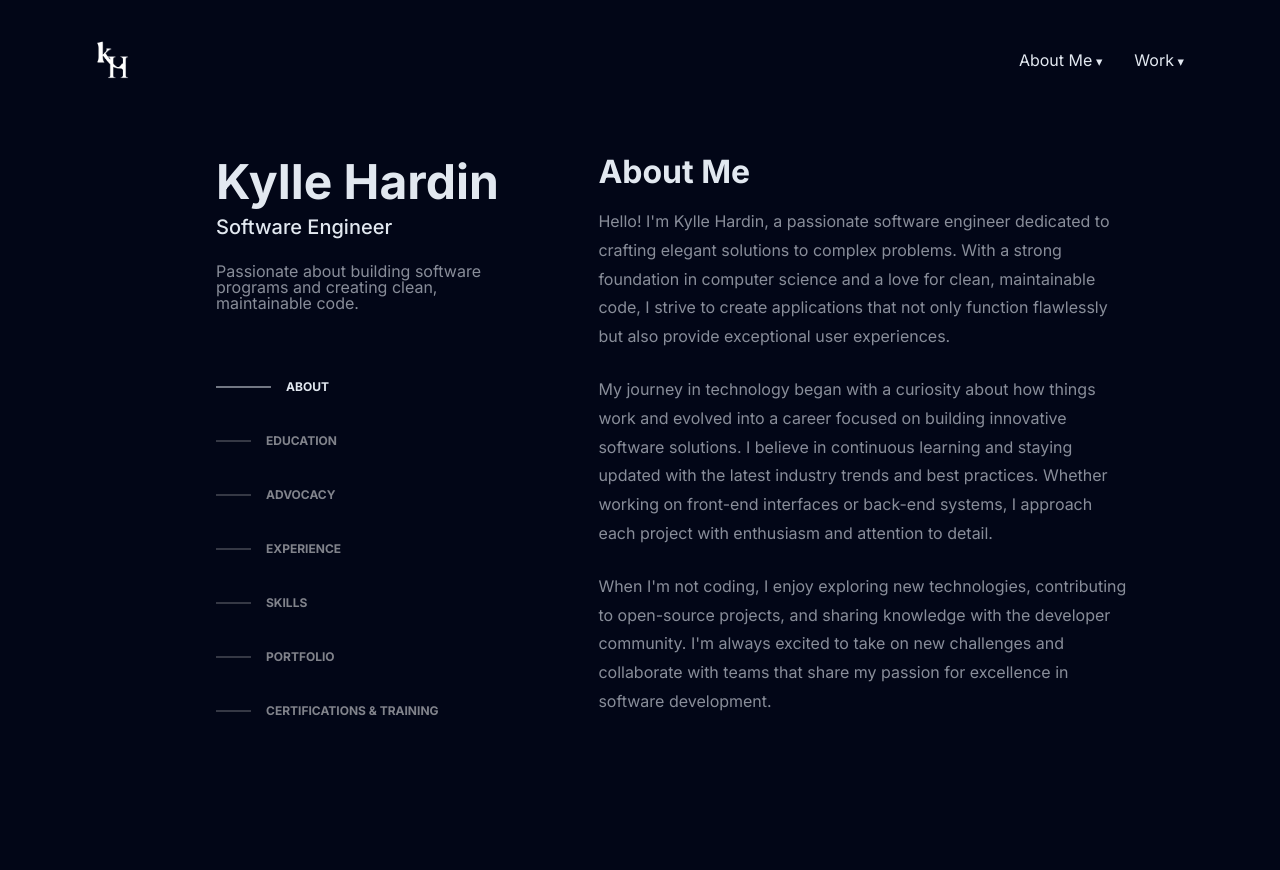
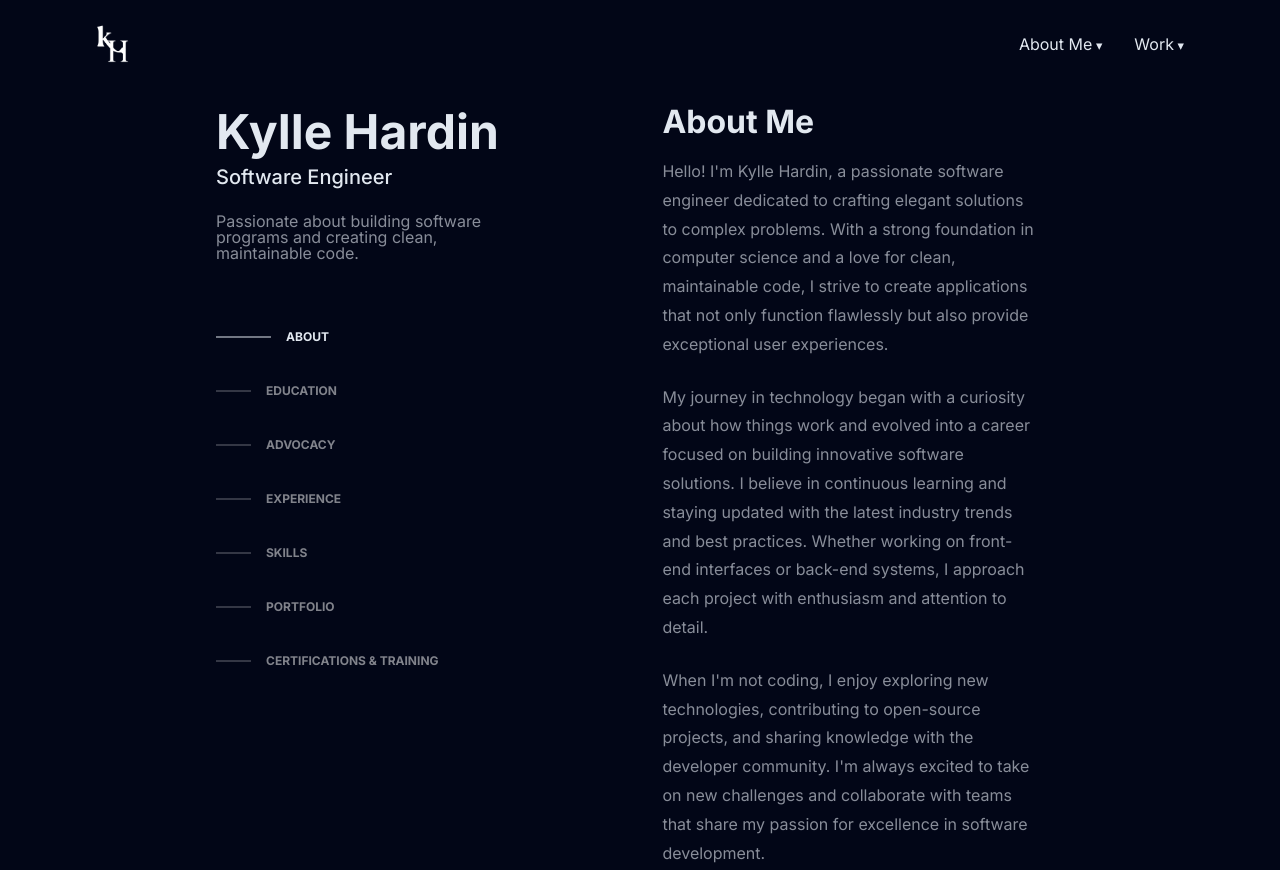
Before and after one commit to HardinKylle/Profile-Website, a plain HTML site: page index.html in a window 1280 px wide. Shown: the top 870 px of the page. Drawn offline with Linux system fonts and the light colour scheme.

Commit message:
update: css adjusting placements

```diff
--- a/script.js
+++ b/script.js
@@ -17,7 +17,7 @@ document.addEventListener("mousemove", (e) => {
       rgba(15, 23, 42, 0.3) 0%,
       transparent 100%
     ),
-    #020617
+    #080d24ff
   `;
 });
 
@@ -48,6 +48,7 @@ async function loadContent(page) {
       mainSection.style.opacity = "1";
       // Update current page
       currentPage = page;
+      window.scrollTo({ top: 0, behavior: 'smooth' });
     }, 300);
 
   } catch (error) {
@@ -115,7 +116,7 @@ window.addEventListener("DOMContentLoaded", () => {
 // Handle contact link to scroll to footer
 const contactLinks = document.querySelectorAll('a[href="#contact"], a[href="contact.html"]');
 contactLinks.forEach(link => {
-  link.addEventListener("click", function(e) {
+  link.addEventListener("click", function (e) {
     e.preventDefault();
 
     // Scroll to footer smoothly
--- a/styles.css
+++ b/styles.css
@@ -32,7 +32,7 @@ body {
   display: flex;
   justify-content: space-between;
   align-items: center;
-  padding: 2.5rem 6rem;
+  padding: 1.5rem 6rem;
   background: transparent;
   z-index: 1000;
 }
@@ -128,18 +128,23 @@ p {
 .layout {
   display: flex;
   width: 70%; /* total container width */
-  margin: 120px auto 40px auto; /* center horizontally, spacing below header */
+  margin: 70px auto 40px auto; /* center horizontally, spacing below header */
   min-height: 90vh;
   background: transparent;
   border-radius: 12px;
   overflow: visible;
+
 }
 
 /* Sidebar (30%) */
 .sidebar {
   flex: 0 0 40%;
-  background :transparent;
+  background: transparent;
   padding: 2rem 1.5rem;
+  margin-right: 4rem;
+  position: sticky;
+  top: 70px;
+  max-height: calc(100vh - 140px);
 }
 
 .sidebar h2 {
@@ -250,7 +255,7 @@ p {
 }
 /* Main content (70%) */
 .main {
-  flex: 0 0 70%;
+  flex: 1;
   padding: 2rem 3rem;
   transition: opacity 0.3s ease;
   text-align: left;
```
